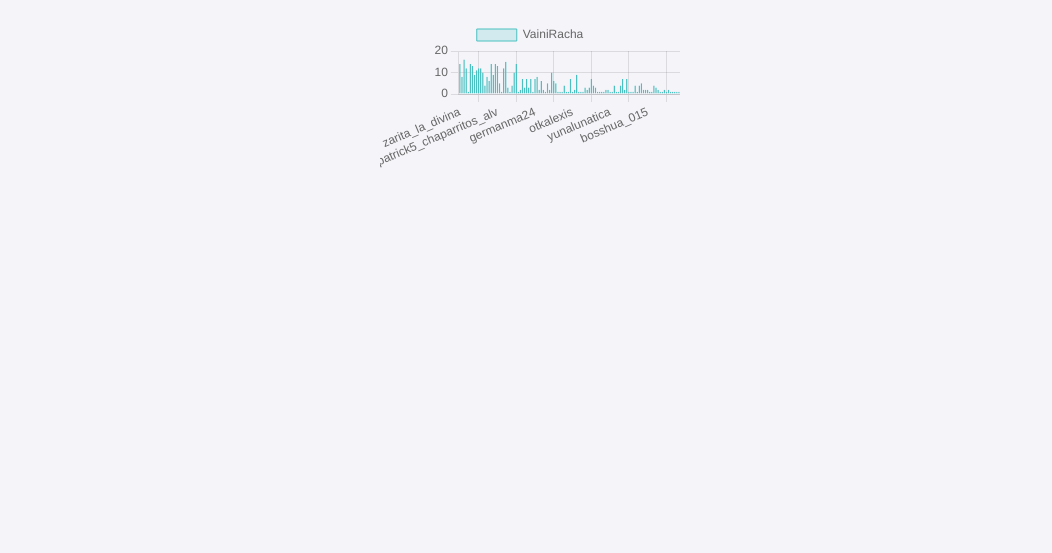
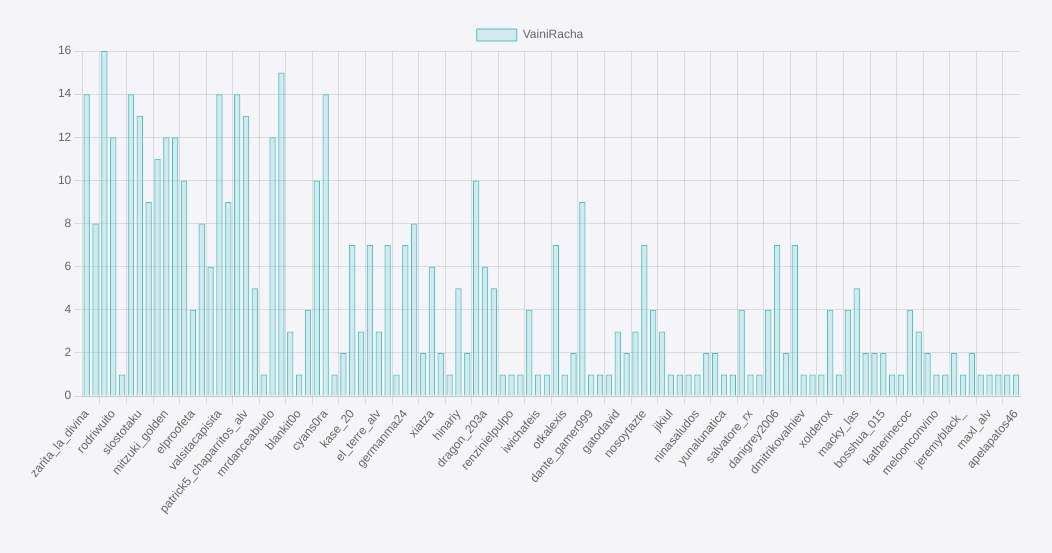
Before and after one commit to Vainilla5/Vainilla5, a plain HTML site: page index.html in a window 1280 px wide. Shown: the part 81-634 px from the top of the page, without its empty margins (110-1162 px from the left). Drawn offline with nearby package versions, Linux system fonts and the light colour scheme.

Commit message:
mejora del grafico

```diff
--- a/style.css
+++ b/style.css
@@ -11,6 +11,8 @@ body {
   }
 
   canvas {
-    max-width: 800px;
-    margin: 0 auto;
+    max-width: 1900px; /* Ancho máximo */
+    height: 500px; /* Altura específica */
+    margin: 0 auto; /* Centrar */
+    display: block; /* Asegura que se vea como un bloque */
   }
```
Also changed, not shown: index.html (line endings or trailing spaces).
